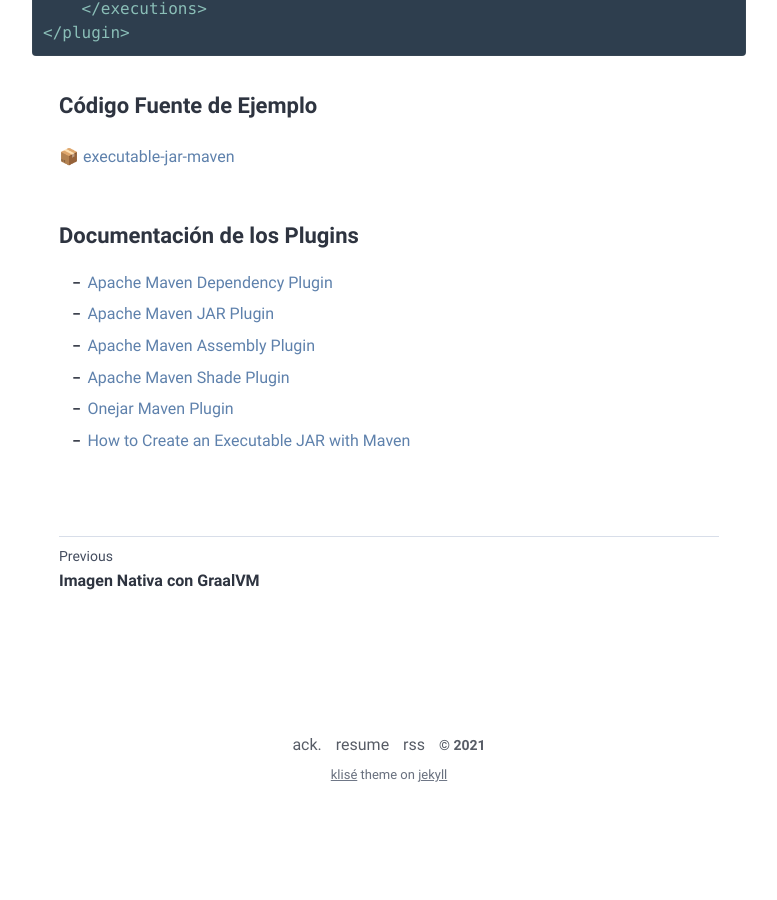
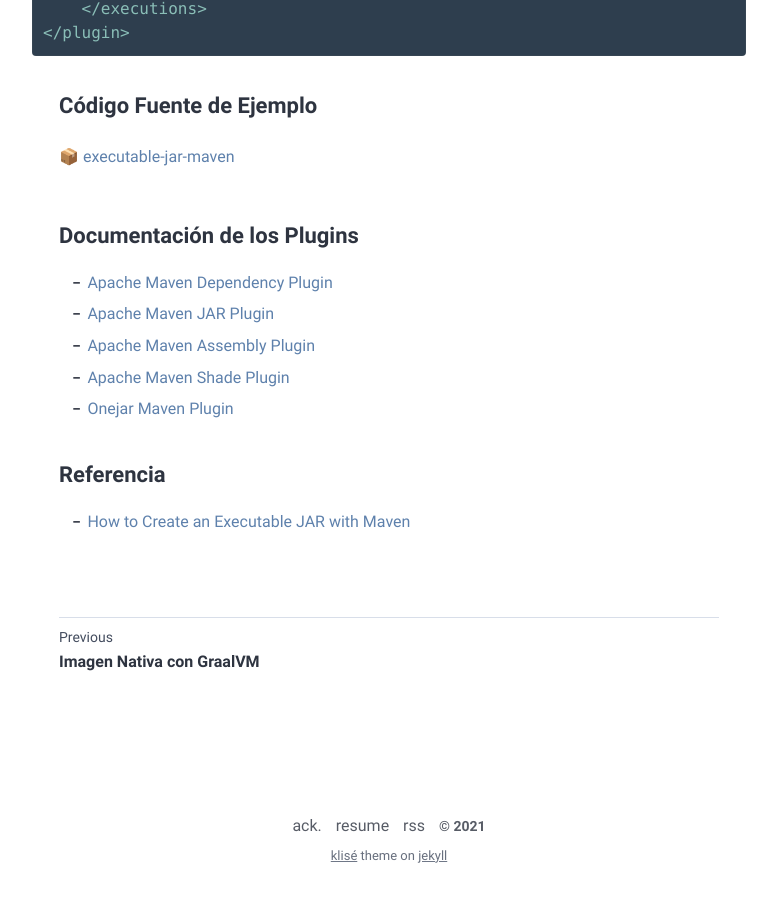
Before and after one commit to barrantesgerman/blog, a Jekyll site: the page built from _posts/jar-ejecutable-con-maven/2021-09-24-jar-ejecutable-con-maven.md, in a window 1280 px wide and 900 px high, scrolled down 5546 px. Shown: the whole window, without its empty margins (251-1028 px from the left). Built offline with Jekyll 4.4.1, drawn with Linux system fonts in a browser that asks for light colours; before the commit the page ends 6365 px from its top, so only the background shows below that.

Commit message:
Se agrega sección Referencia

```diff
--- a/_posts/jar-ejecutable-con-maven/2021-09-24-jar-ejecutable-con-maven.md
+++ b/_posts/jar-ejecutable-con-maven/2021-09-24-jar-ejecutable-con-maven.md
@@ -222,4 +222,7 @@ Se debe agregar el siguiente plugin al proyecto:
 * [Apache Maven Assembly Plugin](https://maven.apache.org/plugins/maven-assembly-plugin/)
 * [Apache Maven Shade Plugin](https://maven.apache.org/plugins/maven-shade-plugin/)
 * [Onejar Maven Plugin](https://github.com/jolira/onejar-maven-plugin)
+
+## Referencia
+
 * [How to Create an Executable JAR with Maven](https://www.baeldung.com/executable-jar-with-maven)
```
